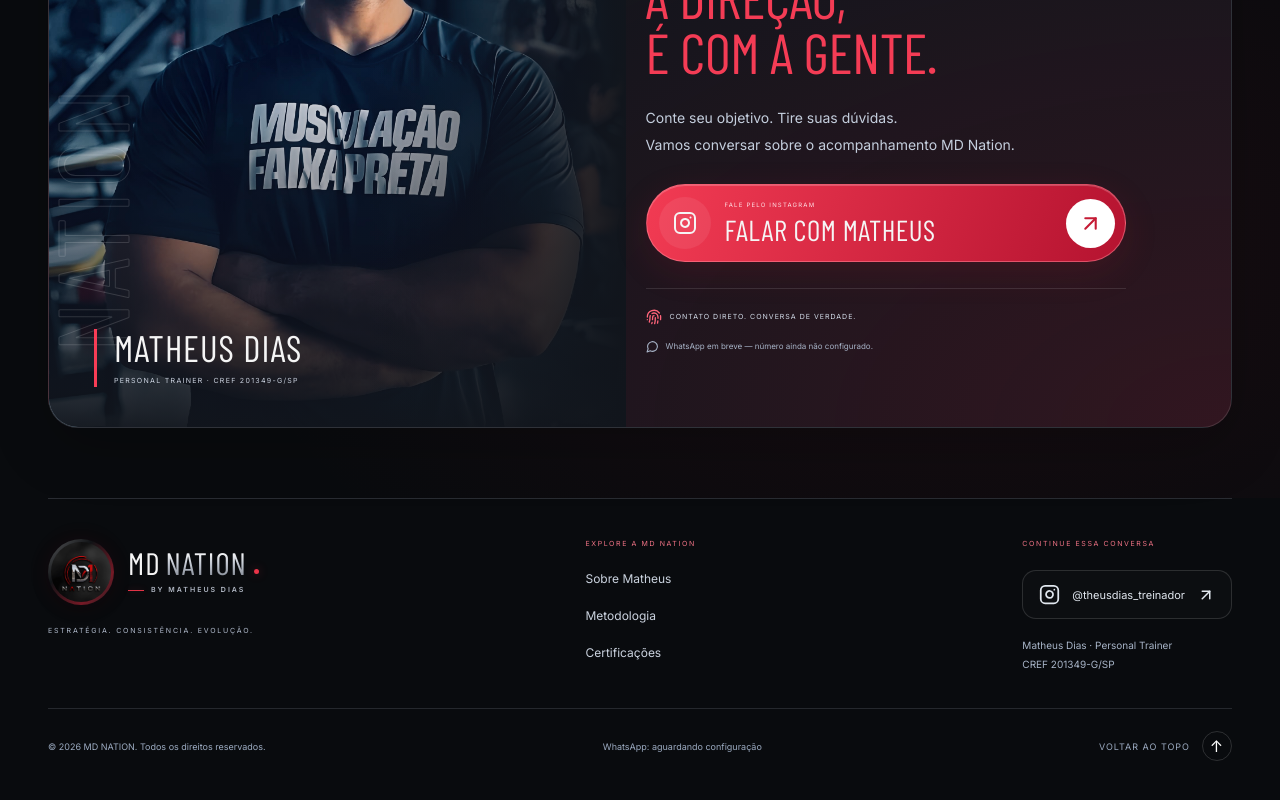
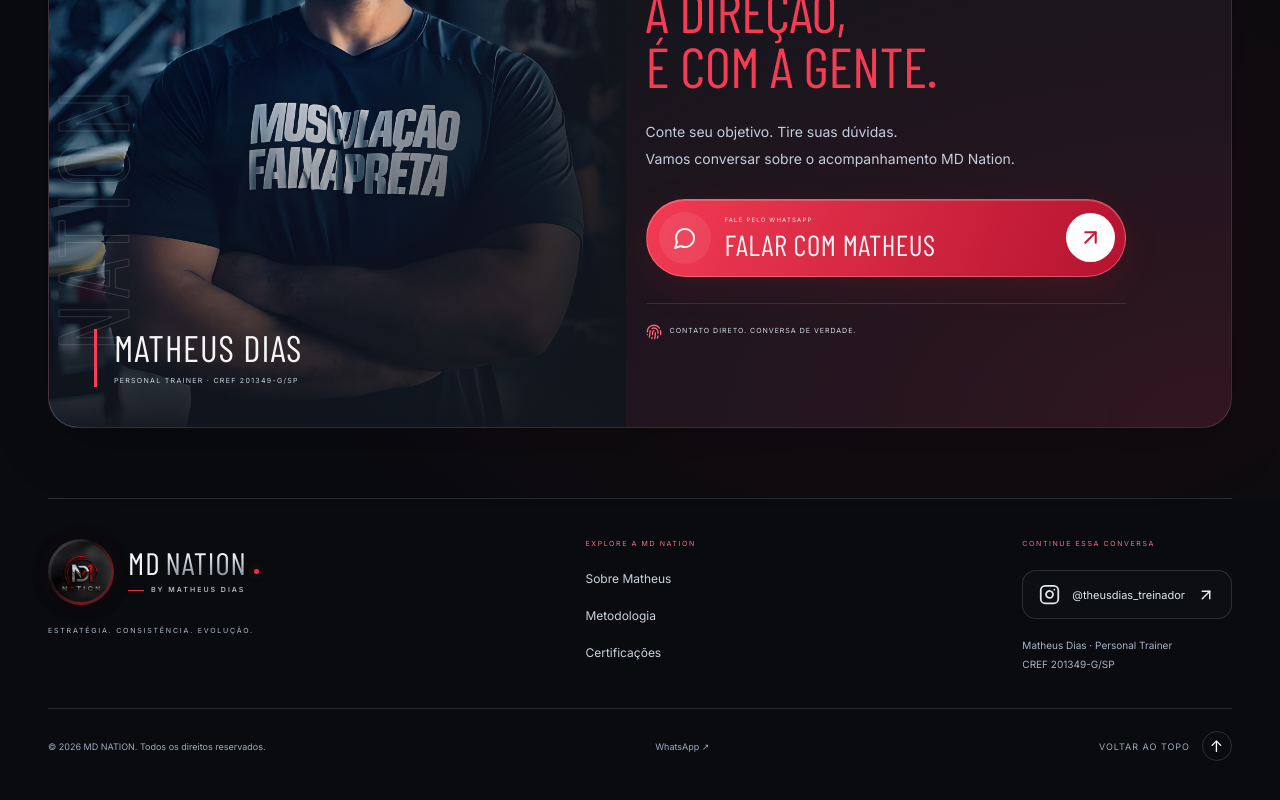
Before and after one commit to 011bigodeee-eng/Mdnation, a React (Vite) app: page / in a window 1280 px wide. Shown: the part 7277-8077 px from the top of the page. Built offline with nearby package versions, Linux system fonts and the light colour scheme.

Commit message:
feat: configure Matheus WhatsApp contact number

```diff
--- a/src/content.js
+++ b/src/content.js
@@ -2,7 +2,7 @@
   name: 'MD NATION', trainer: 'Matheus Dias', cref: '201349-G/SP',
   instagram: 'https://www.instagram.com/theusdias_treinador',
   // Insira o número real com código de país e DDD, somente dígitos.
-  whatsappNumber: '',
+  whatsappNumber: '5516996455766',
   whatsappMessage: 'Olá, Matheus! Vim pelo site da MD Nation e gostaria de saber mais sobre o acompanhamento online.',
   images: { hero: '/images/IMG_7740.JPG.jpeg', about: '/images/IMG_7739.JPG.jpeg', logo: '/images/IMG_7719.JPG.jpeg' },
   about: 'Matheus Dias é Personal Trainer e Terapeuta Manual. À frente da MD Nation, propõe um treinamento com estratégia, consciência e orientação profissional. Converse sobre sua rotina e seus objetivos para conhecer sua abordagem.',
@@ -34,7 +34,7 @@
   faq: [
     ['Como funciona o acompanhamento online?', 'Entre em contato com Matheus para conhecer a proposta de acompanhamento, os canais de orientação e o formato disponível para a sua rotina.'],
     ['O treinamento é individualizado?', 'Converse com Matheus sobre seus objetivos e necessidades para entender como o planejamento pode ser direcionado ao seu perfil. Os detalhes serão apresentados no contato inicial.'],
-    ['Como solicitar mais informações?', 'Use o botão de contato quando o WhatsApp estiver disponível ou envie uma mensagem pelo Instagram @theusdias_treinador.'],
+    ['Como solicitar mais informações?', 'Use os botões de contato para falar com Matheus pelo WhatsApp ou envie uma mensagem pelo Instagram @theusdias_treinador.'],
     ['Como começar?', 'O primeiro passo é conversar com Matheus sobre seu momento e seus objetivos. Nesse contato, você poderá esclarecer o formato do acompanhamento e as condições disponíveis.'],
   ],
 };
```
Also changed, not shown: 1 other file (tests, documents, lock files or other folders).
